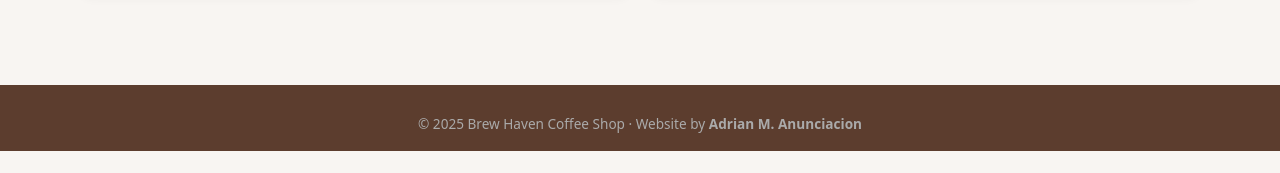
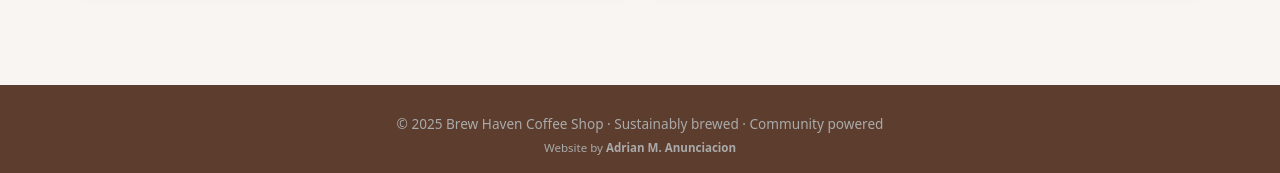
Before and after one commit to AdrianM16/brew-haven, a plain HTML site: page contact.html in a window 1280 px wide. Shown: the part 1280-1453 px from the top of the page. Before the commit the page ends 1431 px from the top, so only its background shows below. Drawn offline with Linux system fonts and the light colour scheme.

Commit message:
Update contact.html

```diff
--- a/contact.html
+++ b/contact.html
@@ -100,12 +100,12 @@
     </div>
   </div>
 
-<!-- FOOTER -->
+<!-- Footer -->
 <footer>
   <div class="container">
-    <p>© 2025 Brew Haven Coffee Shop · Website by <strong>Adrian M. Anunciacion</strong></p>
+    <p>© 2025 Brew Haven Coffee Shop · Sustainably brewed · Community powered</p>
+    <p style="font-size:0.85em; margin-top:4px;">Website by <strong>Adrian M. Anunciacion</strong></p>
   </div>
 </footer>
-
 </body>
 </html>
```
